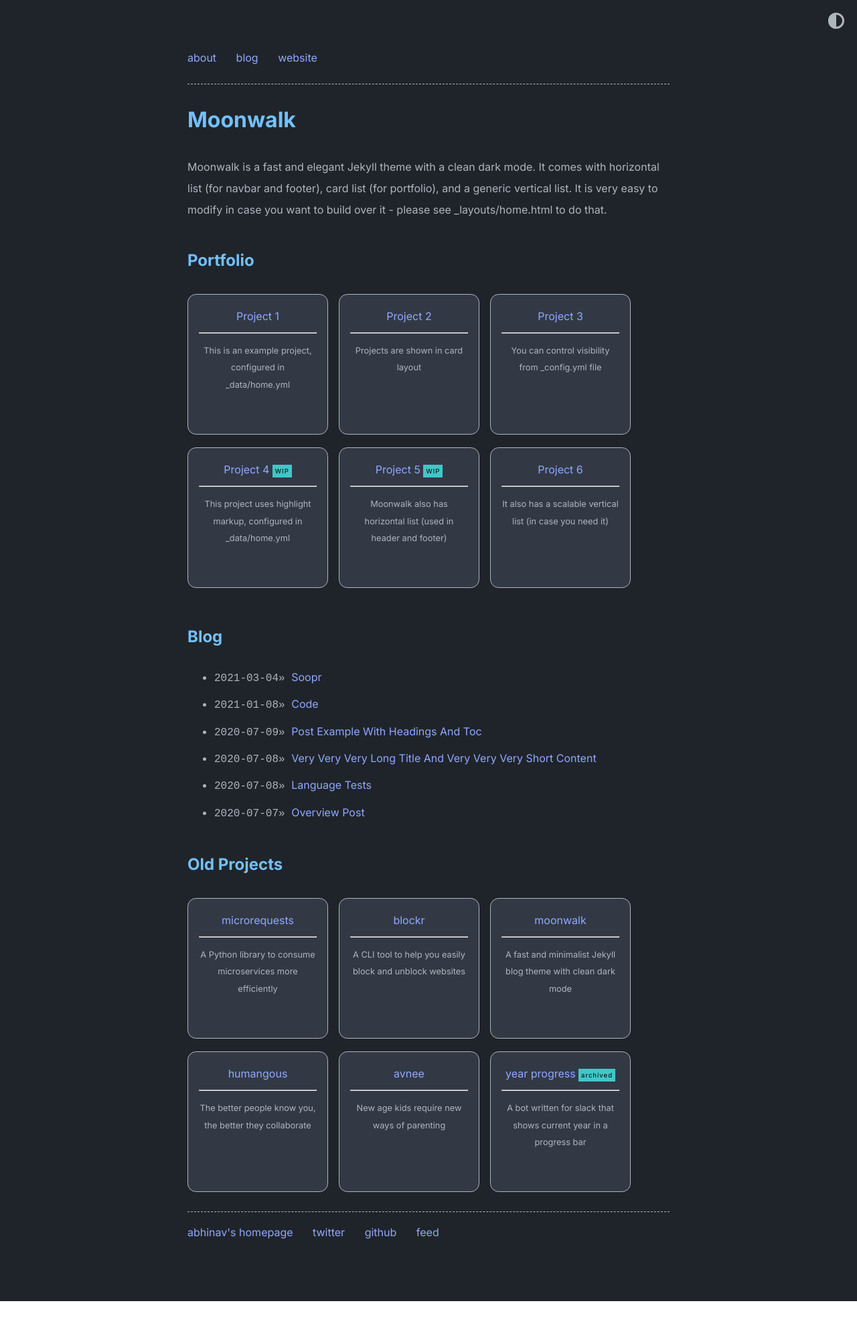
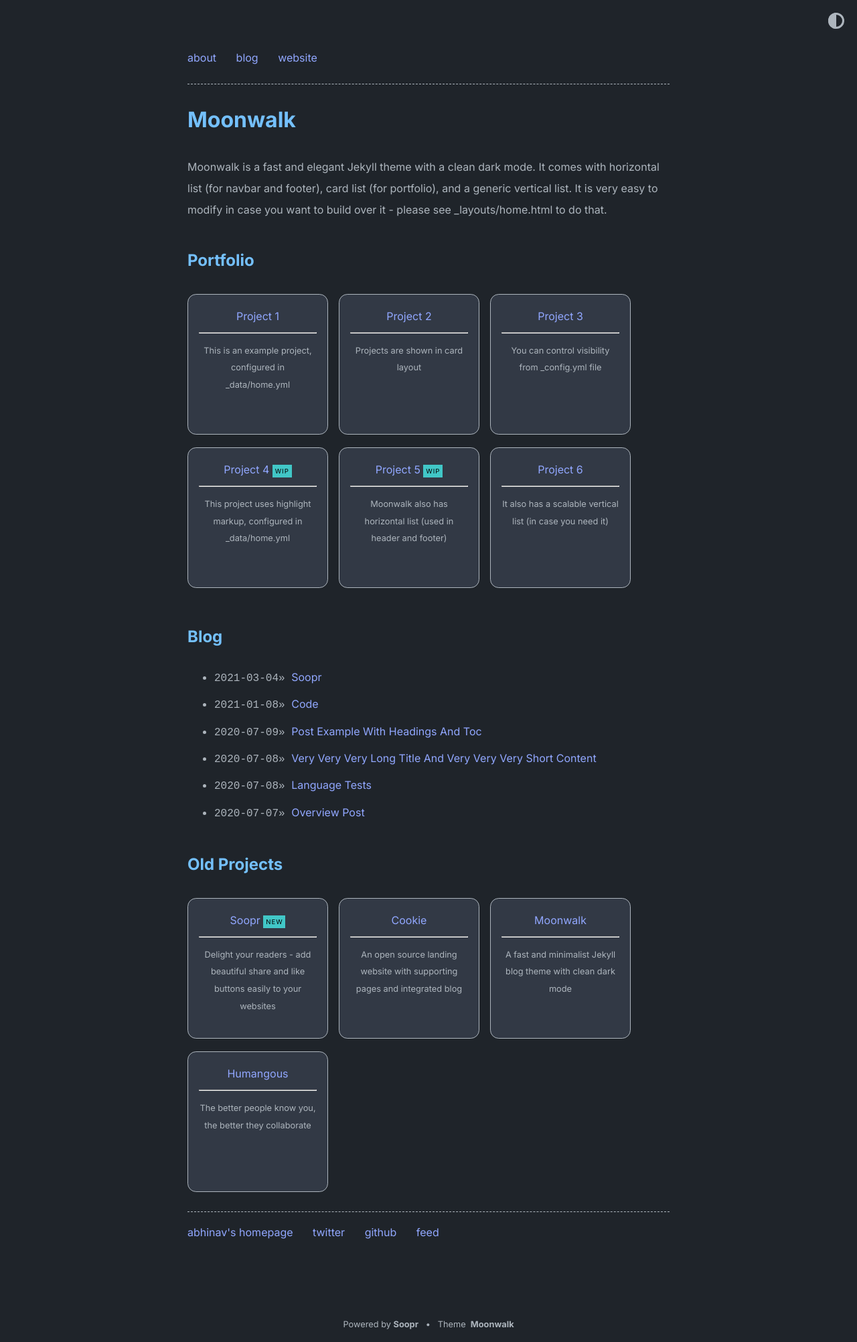
Before and after one commit to abhinavs/moonwalk, a Jekyll site: the page built from index.md, in a window 1280 px wide. Shown: the whole page at 67% size. Built offline with Jekyll 4.4.1, drawn with Linux system fonts in a browser that asks for light colours; comment, search, counter and statistics services are not loaded; before the commit the page ends 1943 px from its top, so only the background shows below that.

Commit message:
added footer note

```diff
--- a/_data/home.yml
+++ b/_data/home.yml
@@ -6,7 +6,7 @@ navbar_entries:
     url: blog
 
   - title: website
-    url: http://www.abhinav.co
+    url: https://www.abhinav.co
 
 project_entries:
   - title: Project 1
@@ -36,34 +36,26 @@ project_entries:
     desc: It also has a scalable vertical list (in case you need it)
 
 old_project_entries:
-  - title: microrequests
-    url: http://www.abhinav.co/microrequests
-    desc: A Python library to consume microservices more efficiently
+  - title: Soopr
+    url: https://www.soopr.co
+    desc: Delight your readers - add beautiful share and like buttons easily to your websites
+    highlight: NEW
 
-  - title: blockr
-    url: http://www.abhinav.co/blockr
-    desc: A CLI tool to help you easily block and unblock websites
+  - title: Cookie
+    url: https://github.com/abhinavs/cookie
+    desc: An open source landing website with supporting pages and integrated blog
 
-  - title: moonwalk
+  - title: Moonwalk
     url: https://github.com/abhinavs/moonwalk
     desc: A fast and minimalist Jekyll blog theme with clean dark mode
 
-  - title: humangous
-    url: http://www.humangous.co
+  - title: Humangous
+    url: https://www.humangous.co
     desc: The better people know you, the better they collaborate
-
-  - title: avnee
-    url: http://www.avnee.co
-    desc: New age kids require new ways of parenting
-
-  - title: year progress
-    url: https://year-progress.herokuapp.com/
-    desc: A bot written for slack that shows current year in a progress bar
-    highlight: archived
 
 footer_entries:
   - title: abhinav's homepage
-    url: http://www.abhinav.co
+    url: https://www.abhinav.co
 
   - title: twitter
     url: https://twitter.com/abhinav
@@ -95,7 +87,7 @@ misc_entries:
         url: https://github.com/abhinavs/moonwalk
 
       - title: originally built for abhinav's homepage
-        url: http://www.abhinav.co
+        url: https://www.abhinav.co
 
       - title: this list is scalable and can be nested
         url: false
--- a/_layouts/default.html
+++ b/_layouts/default.html
@@ -3,10 +3,17 @@
         {%- include head.html -%}
   <body>
     <main class="page-content" aria-label="Content">
-        <div class="w">
-            {{ content }}
-            {% include toggle_theme_button.html %}
+      <div class="w">
+        {{ content }}
+        {% include toggle_theme_button.html %}
+        <div class="credits">
+          Powered by <a href="https://www.soopr.co" target="_blank">Soopr</a>
+          &nbsp;
+          •
+          &nbsp;
+          Theme&nbsp; <a href="https://github.com/abhinavs/moonwalk" target="_blank">Moonwalk</a>
         </div>
+      </div>
     </main>
 
     {%- if site.soopr -%}
--- a/_sass/moonwalk.scss
+++ b/_sass/moonwalk.scss
@@ -183,3 +183,17 @@ p code, li code {
 .project-title {
   margin-bottom: 0.8rem;
 }
+.credits {
+  font-size: 0.8em;
+  color: var(--text);
+  margin: 8em auto -4em auto;
+  text-align: center;
+  a {
+    color: var(--text);
+    text-decoration: none;
+    font-weight: bold;
+  }
+  a:hover {
+    color: var(--links);
+  }
+}
```
